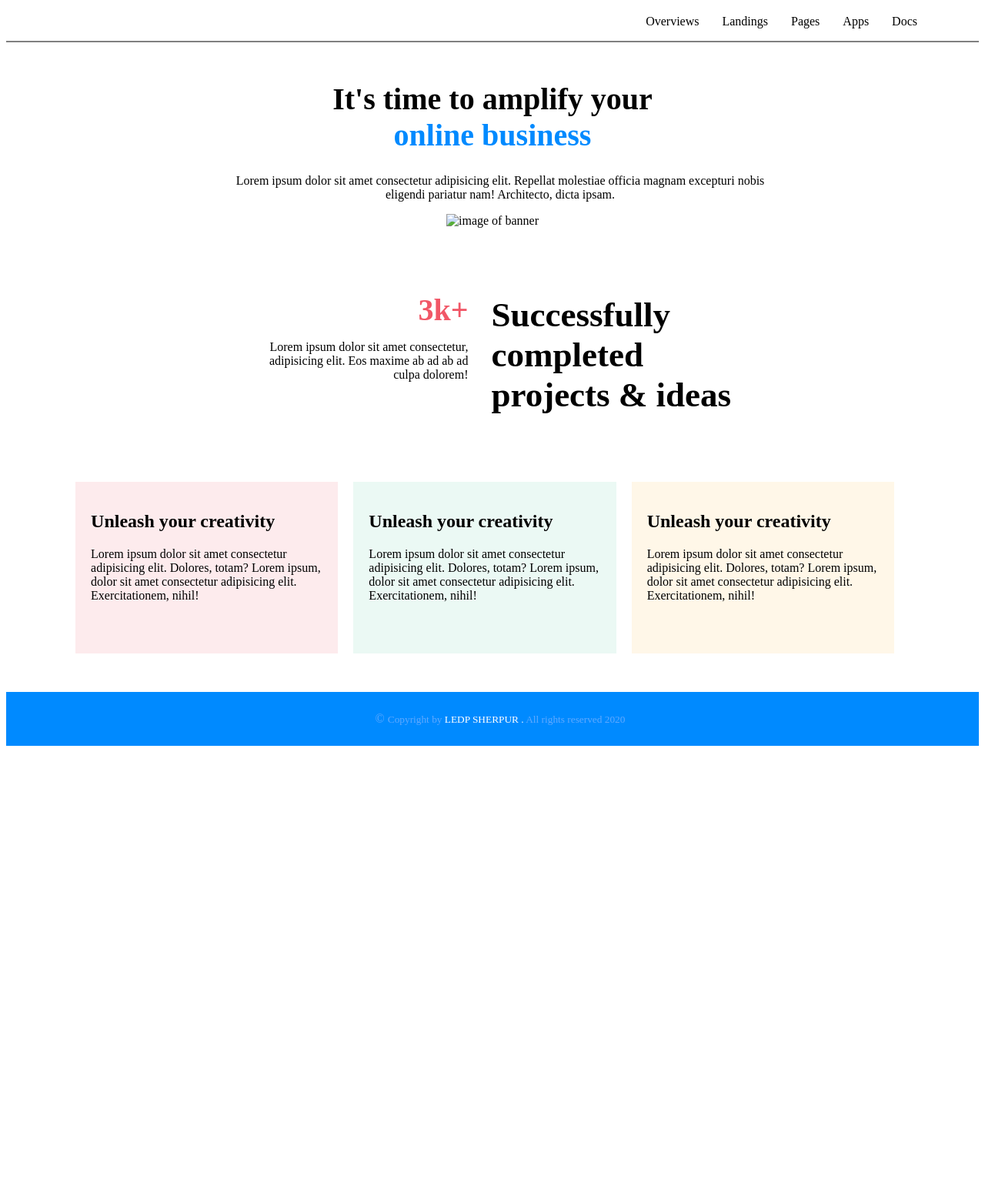
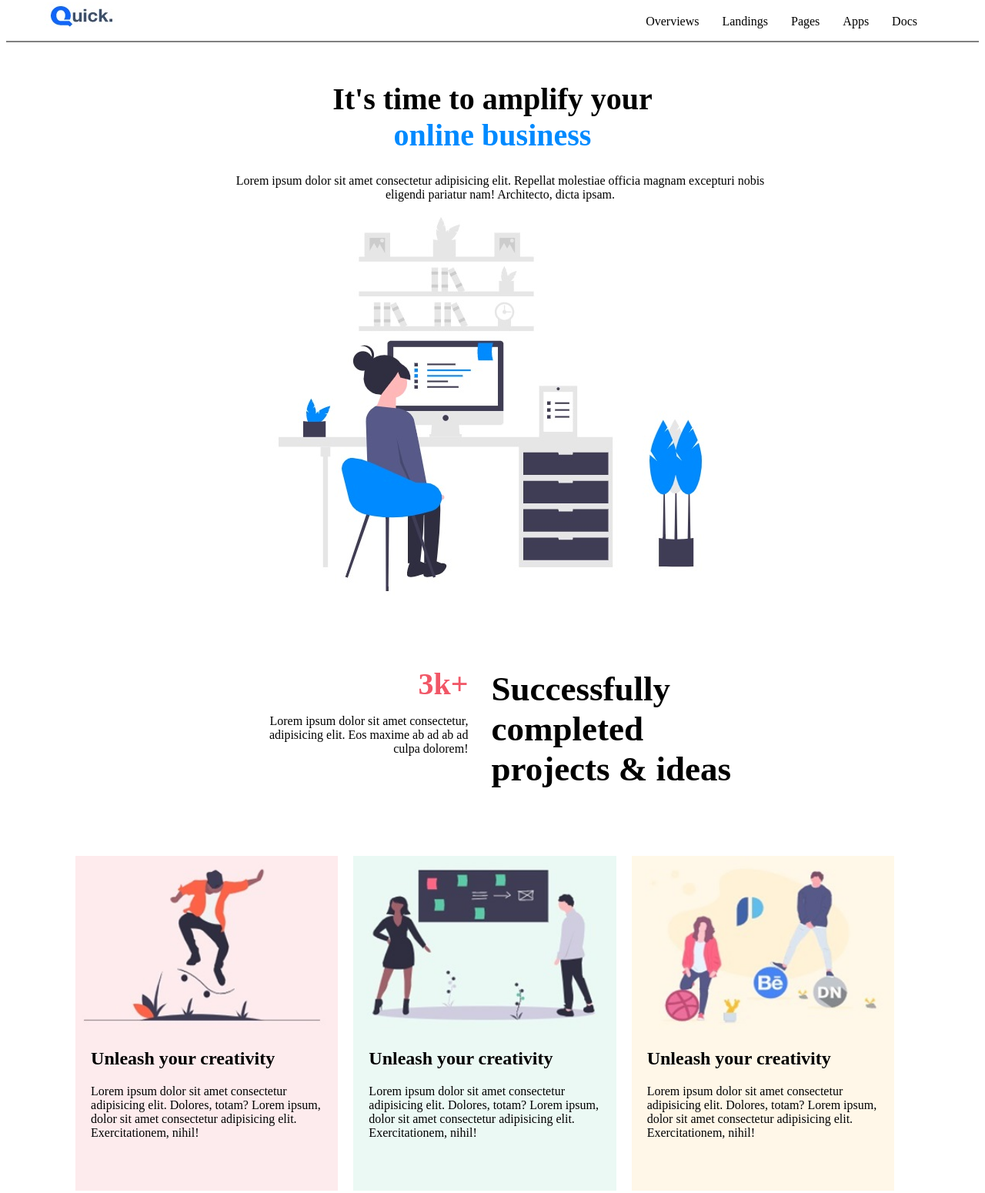
Before and after one commit to mithunmodakdu/ss-hw6-quick, a plain HTML site: page index.html in a window 1280 px wide. Shown: the part 5-1555 px from the top of the page at 77% size. Before the commit the page ends 982 px from the top, so only its background shows below. Drawn offline with Linux system fonts and the light colour scheme; the site is published under a folder, as on GitHub Pages, so addresses that start at the root find nothing.

Commit message:
images are kept in the folder

```diff
--- a/index.html
+++ b/index.html
@@ -4,14 +4,14 @@
     <meta charset="UTF-8">
     <meta name="viewport" content="width=device-width, initial-scale=1.0">
     <title>Quick</title>
-    <link rel="shortcut icon" href="/logo.jpg" type="image/x-icon">
+    <link rel="shortcut icon" href="./images/logo.jpg" type="image/x-icon">
     <link rel="stylesheet" href="style.css">
 </head>
 <body>
     <!-- Header -->
     <div class="header">
         <div class="logo">
-            <img src="/logo.jpg" alt="">
+            <img src="./images/logo.jpg" alt="">
         </div>
         <div class="menu">
             <ul class="menuitems">
@@ -28,7 +28,7 @@
     <div class="banner">
         <h1>It's time to amplify your <br> <span class="online">online business</span></h1>
         <p>Lorem ipsum dolor sit amet consectetur adipisicing elit. Repellat molestiae officia magnam excepturi nobis <br> eligendi pariatur nam! Architecto, dicta ipsam.</p>
-        <img src="/banner.jpg" alt="image of banner">
+        <img src="./images/banner.jpg" alt="image of banner">
     </div>
 
     <!-- projects -->
@@ -48,17 +48,17 @@
     <!-- services -->
     <section class="services">
         <div class="service bg1">
-            <img src="/img1.jpg" alt="">
+            <img src="./images/img1.jpg" alt="">
             <h1>Unleash your creativity</h1>
             <p>Lorem ipsum dolor sit amet consectetur adipisicing elit. Dolores, totam? Lorem ipsum, dolor sit amet consectetur adipisicing elit. Exercitationem, nihil!</p>
         </div>
         <div class="service bg2">
-            <img src="/img2.jpg" alt="">
+            <img src="./images/img2.jpg" alt="">
             <h1>Unleash your creativity</h1>
             <p>Lorem ipsum dolor sit amet consectetur adipisicing elit. Dolores, totam? Lorem ipsum, dolor sit amet consectetur adipisicing elit. Exercitationem, nihil!</p>
         </div>
         <div class="service bg3">
-            <img src="/img3.jpg" alt="">
+            <img src="./images/img3.jpg" alt="">
             <h1>Unleash your creativity</h1>
             <p>Lorem ipsum dolor sit amet consectetur adipisicing elit. Dolores, totam? Lorem ipsum, dolor sit amet consectetur adipisicing elit. Exercitationem, nihil!</p>
         </div>
```
Also changed, not shown: images/banner.jpg (renamed from banner.jpg), images/img1.jpg (renamed from img1.jpg), images/img2.jpg (renamed from img2.jpg), images/img3.jpg (renamed from img3.jpg), images/logo.jpg (renamed from logo.jpg).
